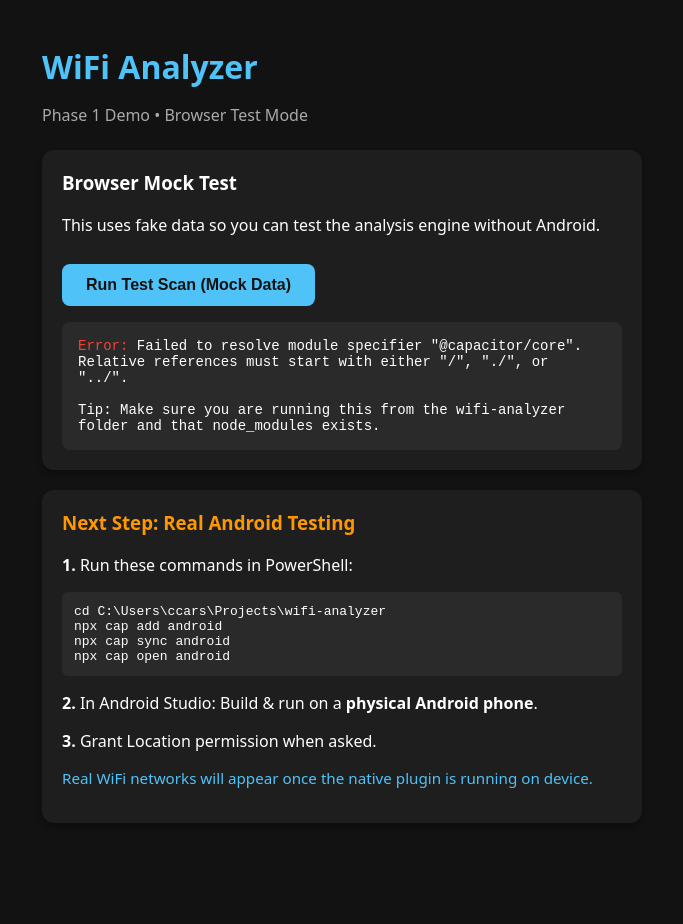
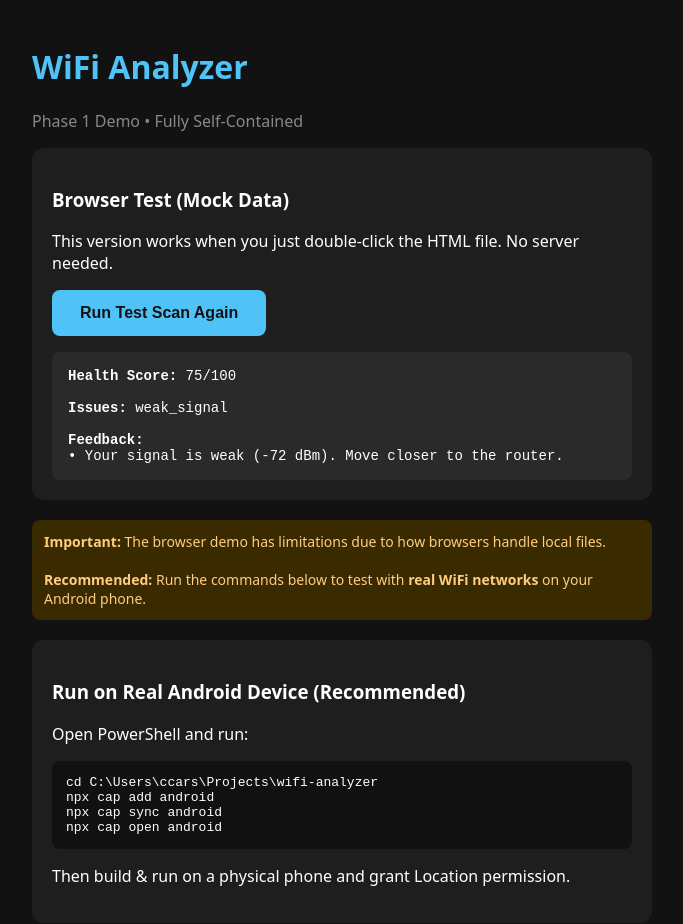
Before and after one commit to iiZerve/wifi-analyzer, a website: page www/index.html in a window 1280 px wide. Both pictures are taken after a click on the button "Run Test Scan (Mock Data)". Shown: the whole page, without its empty margins (298-981 px from the left). Before the commit the page ends 867 px from the top, so only its background shows below. Drawn offline with Linux system fonts and the light colour scheme; files whose address does not match are found by name.

Commit message:
Fix browser demo completely: Make www/index.html fully self-contained so the test button works when opened directly from disk (no dynamic imports, no module issues). Added local server instructions as alternative.

```diff
--- a/www/index.html
+++ b/www/index.html
@@ -5,114 +5,127 @@
   <meta name="viewport" content="width=device-width, initial-scale=1.0">
   <title>WiFi Analyzer - Demo</title>
   <style>
-    body {
-      font-family: system-ui, -apple-system, sans-serif;
-      background: #121212;
-      color: #fff;
-      padding: 24px;
-      max-width: 600px;
-      margin: 0 auto;
-    }
-    h1 { color: #4fc3f7; margin-bottom: 8px; }
-    .card {
-      background: #1e1e1e;
-      border-radius: 12px;
-      padding: 20px;
-      margin-bottom: 20px;
-      box-shadow: 0 4px 6px rgba(0,0,0,0.3);
-    }
-    button {
-      background: #4fc3f7;
-      color: #121212;
-      border: none;
-      padding: 12px 24px;
-      font-size: 16px;
-      font-weight: 600;
-      border-radius: 8px;
-      cursor: pointer;
-      margin-top: 12px;
-    }
+    body { font-family: system-ui, sans-serif; background: #121212; color: #fff; padding: 24px; max-width: 620px; margin: 0 auto; }
+    h1 { color: #4fc3f7; }
+    .card { background: #1e1e1e; border-radius: 12px; padding: 20px; margin-bottom: 20px; }
+    button { background: #4fc3f7; color: #121212; border: none; padding: 14px 28px; font-size: 16px; font-weight: 600; border-radius: 8px; cursor: pointer; }
     button:hover { background: #29b6f6; }
-    .result {
-      background: #2a2a2a;
-      padding: 16px;
-      border-radius: 8px;
-      white-space: pre-wrap;
-      font-family: monospace;
-      font-size: 14px;
-      margin-top: 16px;
-      display: none;
-    }
-    .status {
-      color: #4fc3f7;
-      font-weight: 500;
-    }
+    .result { background: #2a2a2a; padding: 16px; border-radius: 8px; margin-top: 16px; white-space: pre-wrap; font-family: monospace; font-size: 14px; display: none; }
+    .warning { background: #3a2a00; color: #ffcc80; padding: 12px; border-radius: 8px; font-size: 14px; }
   </style>
 </head>
 <body>
   <h1>WiFi Analyzer</h1>
-  <p style="color:#aaa; margin-bottom:24px;">Phase 1 Demo • Browser Test Mode</p>
+  <p style="color:#888">Phase 1 Demo • Fully Self-Contained</p>
 
   <div class="card">
-    <h3 style="margin-top:0;">Browser Mock Test</h3>
-    <p>This uses fake data so you can test the analysis engine without Android.</p>
+    <h3>Browser Test (Mock Data)</h3>
+    <p>This version works when you just double-click the HTML file. No server needed.</p>
     <button id="testBtn">Run Test Scan (Mock Data)</button>
-
     <div id="resultBox" class="result"></div>
   </div>
 
+  <div class="card warning">
+    <strong>Important:</strong> The browser demo has limitations due to how browsers handle local files.<br><br>
+    <strong>Recommended:</strong> Run the commands below to test with <strong>real WiFi networks</strong> on your Android phone.
+  </div>
+
   <div class="card">
-    <h3 style="margin-top:0; color:#ff9800;">Next Step: Real Android Testing</h3>
-    <p><strong>1.</strong> Run these commands in PowerShell:</p>
-    <pre style="background:#2a2a2a; padding:12px; border-radius:6px; overflow-x:auto;">cd C:\Users\ccars\Projects\wifi-analyzer
+    <h3>Run on Real Android Device (Recommended)</h3>
+    <p>Open PowerShell and run:</p>
+    <pre style="background:#111; padding:14px; border-radius:8px; overflow:auto; font-size:13px;">cd C:\Users\ccars\Projects\wifi-analyzer
 npx cap add android
 npx cap sync android
 npx cap open android</pre>
-    <p><strong>2.</strong> In Android Studio: Build &amp; run on a <strong>physical Android phone</strong>.</p>
-    <p><strong>3.</strong> Grant Location permission when asked.</p>
-    <p style="color:#4fc3f7; font-size:0.95em;">Real WiFi networks will appear once the native plugin is running on device.</p>
+    <p>Then build &amp; run on a physical phone and grant Location permission.</p>
   </div>
 
   <script>
-    // Make test function global so onclick works reliably
-    async function runTestScan() {
+    // Fully self-contained mock + analysis (no imports needed)
+    function runSelfContainedTest() {
       const resultBox = document.getElementById('resultBox');
       const btn = document.getElementById('testBtn');
 
       btn.disabled = true;
-      btn.textContent = 'Scanning...';
+      btn.textContent = 'Analyzing...';
       resultBox.style.display = 'block';
-      resultBox.innerHTML = 'Running analysis engine with mock data...';
+      resultBox.innerHTML = 'Running analysis engine...';
 
-      try {
-        // Dynamically import the modules (works better than type=module in some cases)
-        const scanner = await import('./js/wifi-scanner.js');
-        const analyzer = await import('./js/wifi-analyzer.js');
+      // Mock scan result (same shape as real plugin)
+      const mockScan = {
+        timestamp: Date.now(),
+        currentNetwork: {
+          ssid: "HomeWiFi-5G",
+          bssid: "AA:BB:CC:11:22:33",
+          signalStrength: -72,
+          frequency: 5745,
+          channel: 149,
+          band: "5",
+          channelWidth: 80,
+          security: "WPA3",
+          isConnected: true
+        },
+        nearbyNetworks: [
+          { ssid: "HomeWiFi-5G", bssid: "AA:BB:CC:11:22:33", signalStrength: -72, frequency: 5745, channel: 149, band: "5", channelWidth: 80, security: "WPA3", isConnected: true },
+          { ssid: "Neighbor-2.4", bssid: "AA:BB:CC:44:55:66", signalStrength: -58, frequency: 2437, channel: 6, band: "2.4", channelWidth: 20, security: "WPA2", isConnected: false },
+          { ssid: "CafeGuest", bssid: "AA:BB:CC:77:88:99", signalStrength: -81, frequency: 2412, channel: 1, band: "2.4", channelWidth: 20, security: "Open", isConnected: false },
+          { ssid: "Office-5G", bssid: "AA:BB:CC:AA:BB:CC", signalStrength: -65, frequency: 5180, channel: 36, band: "5", channelWidth: 40, security: "WPA2", isConnected: false }
+        ]
+      };
 
-        const scanResult = await scanner.scanWifi();
-        const analysis = analyzer.analyzeScan(scanResult);
+      // Simple inline analysis (same logic as wifi-analyzer.js)
+      const issues = [];
+      let score = 100;
 
-        let html = `<strong>Health Score:</strong> ${analysis.healthScore}/100<br><br>`;
-        html += `<strong>Issues Detected:</strong> ${analysis.issues.length > 0 ? analysis.issues.join(', ') : 'None'}<br><br>`;
-        html += `<strong>Feedback:</strong><br>`;
-        analysis.feedback.forEach(f => {
-          html += `• ${f}<br>`;
-        });
+      const current = mockScan.currentNetwork;
 
-        resultBox.innerHTML = html;
-      } catch (err) {
-        resultBox.innerHTML = `<span style="color:#f44336">Error:</span> ${err.message}<br><br>Tip: Make sure you are running this from the wifi-analyzer folder and that node_modules exists.`;
-      } finally {
-        btn.disabled = false;
-        btn.textContent = 'Run Test Scan (Mock Data)';
+      if (current.signalStrength < -70) {
+        issues.push("weak_signal");
+        score -= 25;
       }
+
+      // Channel congestion check
+      const sameChannel = mockScan.nearbyNetworks.filter(n => n.channel === current.channel && n.bssid !== current.bssid).length;
+      if (sameChannel >= 2) {
+        issues.push("channel_congestion");
+        score -= 15;
+      }
+
+      if (current.band === "2.4") {
+        const good5G = mockScan.nearbyNetworks.find(n => n.band === "5" && n.signalStrength > -65);
+        if (good5G) {
+          issues.push("using_2_4_when_5_available");
+          score -= 10;
+        }
+      }
+
+      if (current.security.toLowerCase().includes("open")) {
+        issues.push("open_network");
+        score -= 30;
+      }
+
+      score = Math.max(0, Math.min(100, score));
+
+      // Generate feedback
+      let feedback = [];
+      if (issues.includes("weak_signal")) feedback.push("Your signal is weak (-72 dBm). Move closer to the router.");
+      if (issues.includes("channel_congestion")) feedback.push("Channel " + current.channel + " has several strong networks. Consider changing channel.");
+      if (issues.includes("using_2_4_when_5_available")) feedback.push("A strong 5 GHz network is available. Switch to it for better performance.");
+      if (issues.includes("open_network")) feedback.push("Warning: Connected to an open network. Avoid sensitive activities.");
+      if (issues.length === 0) feedback.push("WiFi environment looks healthy.");
+
+      // Display result
+      let html = `<strong>Health Score:</strong> ${Math.round(score)}/100<br><br>`;
+      html += `<strong>Issues:</strong> ${issues.length > 0 ? issues.join(', ') : 'None'}<br><br>`;
+      html += `<strong>Feedback:</strong><br>`;
+      feedback.forEach(f => html += `• ${f}<br>`);
+
+      resultBox.innerHTML = html;
+      btn.disabled = false;
+      btn.textContent = 'Run Test Scan Again';
     }
 
-    // Attach click handler
-    document.getElementById('testBtn').addEventListener('click', runTestScan);
-
-    // Also expose globally in case onclick is needed
-    window.runTestScan = runTestScan;
+    document.getElementById('testBtn').addEventListener('click', runSelfContainedTest);
   </script>
 </body>
 </html>
```
